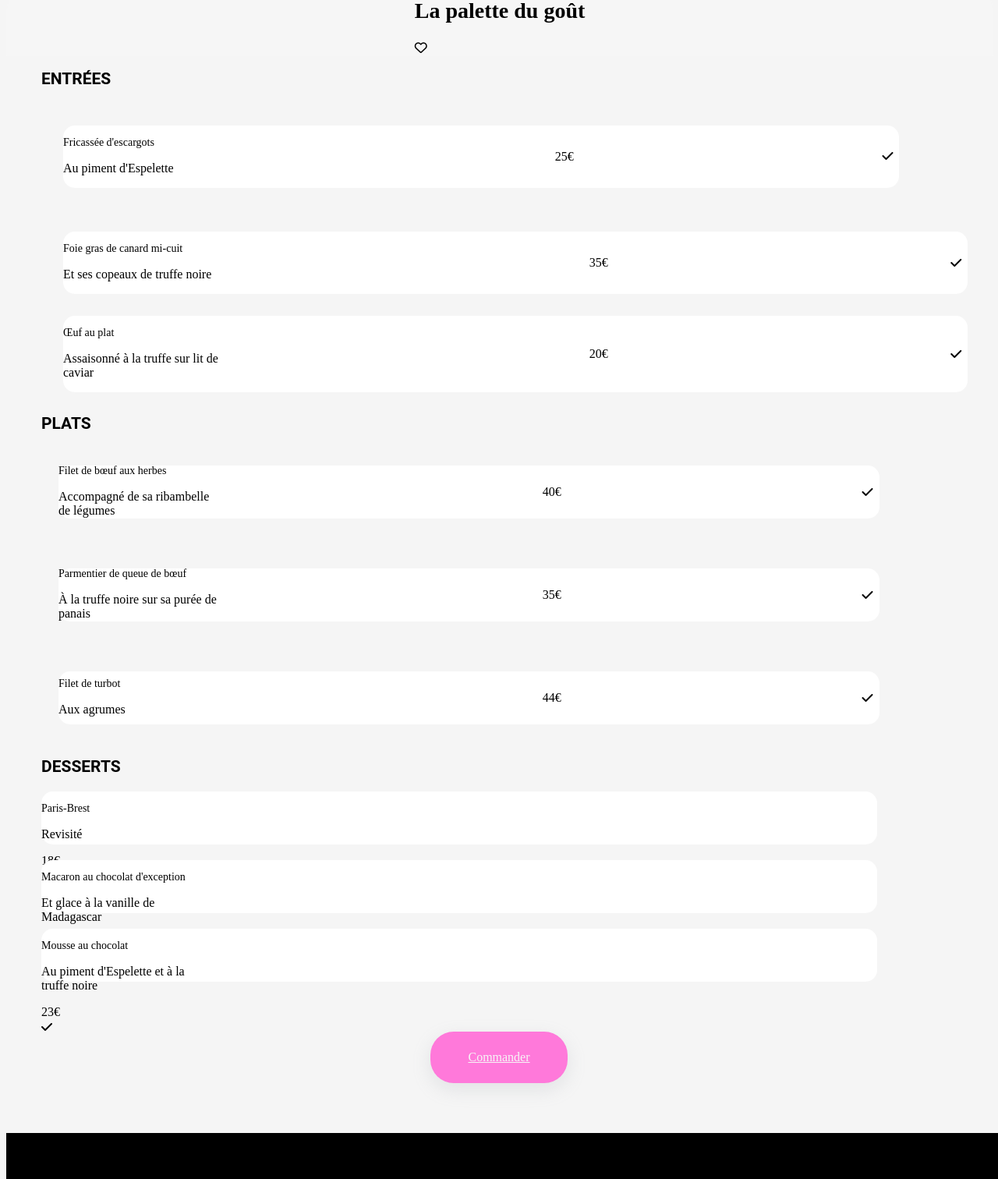
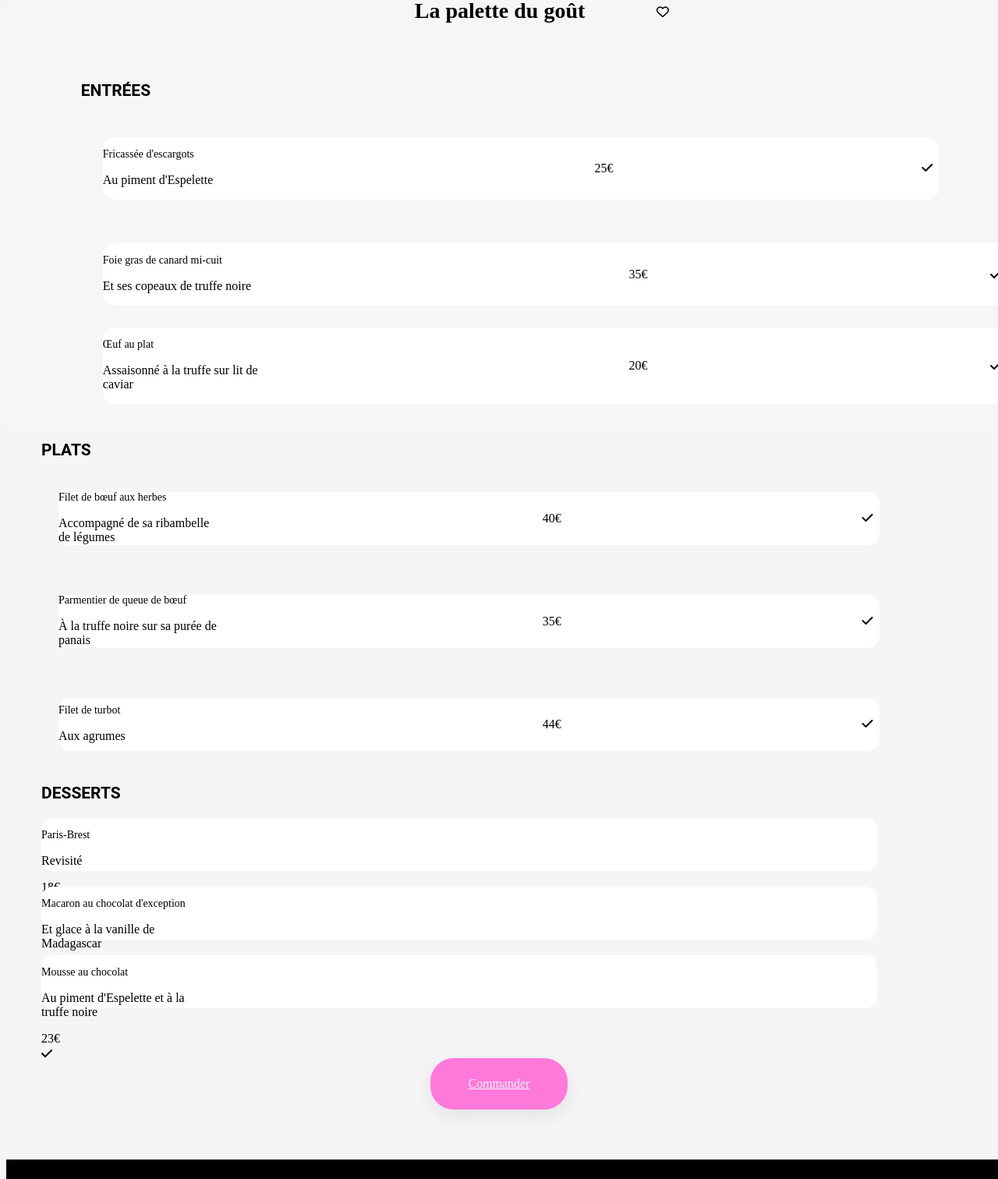
Before and after one commit to MISTINQUET/ohmyfood-p4, a website: page restaurants/la-palette-du-gout.html in a window 1280 px wide. Shown: the part 398-1910 px from the top of the page at 78% size. Drawn offline with Linux system fonts and the light colour scheme.

Commit message:
arrangement des coeurs

```diff
--- a/restaurants/la-palette-du-gout.html
+++ b/restaurants/la-palette-du-gout.html
@@ -1,5 +1,6 @@
 <!DOCTYPE html>
 <html lang="en">
+
 <head>
     <meta charset="UTF-8">
     <meta name="viewport" content="width=device-width, initial-scale=1.0">
@@ -8,13 +9,15 @@
     <script src="https://kit.fontawesome.com/1bb0677a28.js" crossorigin="anonymous"></script>
 
 </head>
+
 <body>
     <header class="head-pag">
         <div class="link-header">
             <a class=" link-retour" href="../index.html">
                 <i class="fa-solid fa-arrow-left-long"></i>
                 <h1>ohmyfood</h1>
-                    <img class="header-img" src="../assets/images/jay-wennington-N_Y88TWmGwA-unsplash.jpg" alt="la-palette-du-gout">
+                <img class="header-img" src="../assets/images/jay-wennington-N_Y88TWmGwA-unsplash.jpg"
+                    alt="la-palette-du-gout">
             </a>
         </div>
 
@@ -24,10 +27,11 @@
             <div class="sections-menus">
                 <div class="title-menu">
                     <h1 class="menu-title">La palette du goût</h1>
-                        <i class="far fa-heart" aria-hidden="true"></i>
+                    <i class="fa-regular fa-heart" id="heartMenu"   aria-hidden="true"></i>
+                    <i class="fa-solid fa-heart heartMenuSolid" id="heartMenuSolid"   aria-hidden="true"></i>
+                </div>
 
-                        </div>
-                    </div>
+
             <!-- Section pour les entrées -->
             <div class="menu-category-entrées">
 
@@ -146,7 +150,7 @@
                             <h3>Paris-Brest</h3>
                             <p>Revisité</p>
                         </div>
-                                <span>18€</span>
+                        <span1>18€</span1>
                         <div class="choix">
                             <input type="checkbox" id="dessert1" name="dessert" class="optin">
                             <label for="dessert1"></label>
@@ -161,7 +165,7 @@
                             <h3>Macaron au chocolat d'exception</h3>
                             <p>Et glace à la vanille de Madagascar</p>
                         </div>
-                                <span>22€</span>
+                        <span2>22€</span2>
                         <div class="choix">
                             <input type="checkbox" id="dessert2" name="dessert" class="optin">
                             <label for="plat1"></label>
@@ -176,7 +180,7 @@
                             <h3>Mousse au chocolat</h3>
                             <p>Au piment d'Espelette et à la truffe noire</p>
                         </div>
-                                <span>23€</span>
+                        <span3>23€</span3>
                         <div class="choix">
                             <input type="checkbox" id="dessert3" name="dessert" class="optin">
                             <label for="dessert3"></label>
@@ -219,4 +223,5 @@
 
 
 </body>
+
 </html>
```
Also changed, not shown: restaurants/a-la-francaise.html (+5 -3 lines), restaurants/la-note-enchante.html (renamed from restaurants/la-note-enchantée.html, +3 -3 lines), restaurants/le-delice-des-sens.html (+6 -3 lines). Lines whose indentation alone changed are shown as unchanged.
